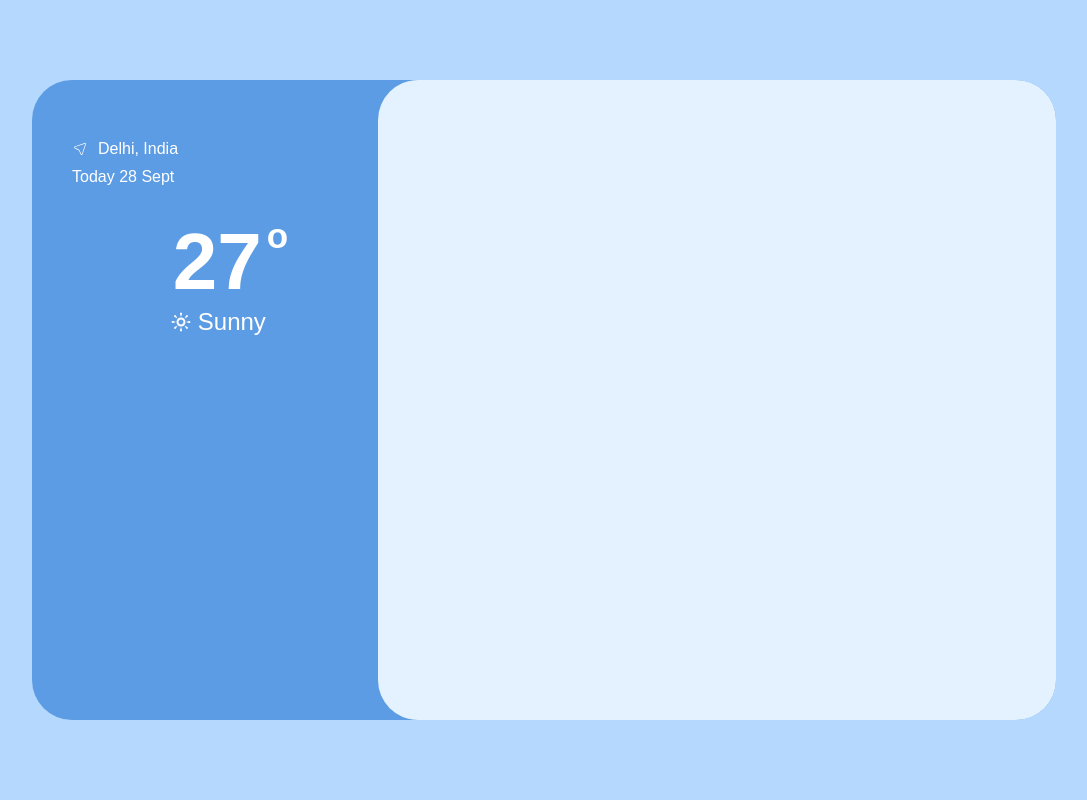
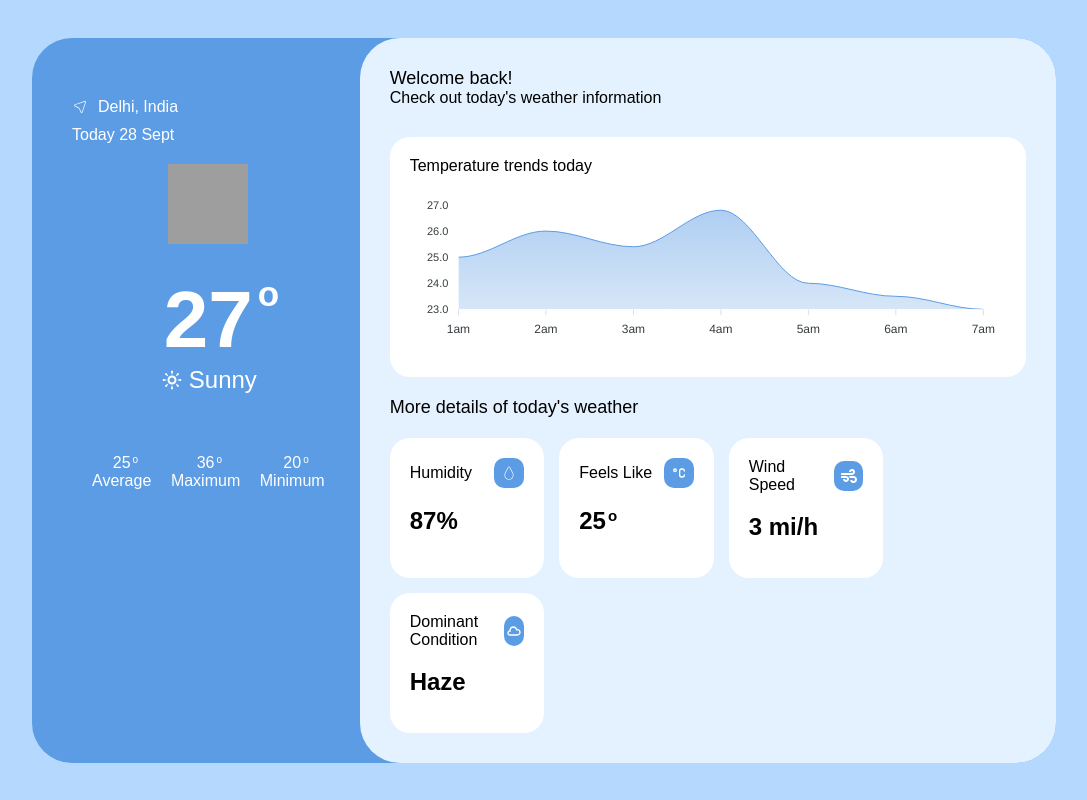
Before and after one commit to Anubhavgupta14/Real-Time-Weather-App, a Next.js app: page / in a window 1280 px wide. Shown: the whole page, without its empty margins (96-1183 px from the left). Built offline with nearby package versions, Linux system fonts and the light colour scheme; grey boxes are pictures that could not be loaded; a web font is replaced by a local one.

Commit message:
static design ready

```diff
--- /dev/null
+++ b/components/Left.jsx
@@ -0,0 +1,64 @@
+import React from "react";
+import { CiLocationArrow1 } from "react-icons/ci";
+import {
+  TiWeatherSunny,
+  TiWeatherDownpour,
+  TiWeatherCloudy,
+  TiWeatherNight,
+  TiWeatherSnow,
+  TiWeatherStormy,
+  TiWeatherWindyCloudy,
+} from "react-icons/ti"; //sunny, rain
+import Image from "next/image";
+
+const Left = () => {
+  return (
+    <div className="left">
+      <div className="location">
+        <div className="location-icons">
+          <CiLocationArrow1 />
+          <p>Delhi, India</p>
+        </div>
+      </div>
+      <div className="dates">
+        <p>Today 28 Sept</p>
+      </div>
+      <div>
+        <div className="image-condition">
+          <Image src={"/clear.png"} alt="cover" height={80} width={80} />
+        </div>
+      </div>
+      <div className="temp">
+        <h2 className="main-temp">
+          27<span className="cel"> o</span>
+        </h2>
+      </div>
+      <div className="conditions">
+        <TiWeatherSunny />
+        <p>Sunny</p>
+      </div>
+      <div className="avgTempdiv">
+        <div className="avgCard">
+          <p style={{ position: "relative" }}>
+            25<span className="cel3">o</span>
+          </p>
+          <p>Average</p>
+        </div>
+        <div className="avgCard">
+          <p style={{ position: "relative" }}>
+            36<span className="cel3">o</span>
+          </p>
+          <p>Maximum</p>
+        </div>
+        <div className="avgCard">
+          <p style={{ position: "relative" }}>
+            20<span className="cel3">o</span>
+          </p>
+          <p>Minimum</p>
+        </div>
+      </div>
+    </div>
+  );
+};
+
+export default Left;
--- /dev/null
+++ b/components/Right.jsx
@@ -0,0 +1,133 @@
+import React from "react";
+import dynamic from "next/dynamic";
+import { CiDroplet } from "react-icons/ci";
+import { TbTemperatureCelsius } from "react-icons/tb";
+import { FaWind } from "react-icons/fa";
+import { TiWeatherCloudy } from "react-icons/ti";
+
+const Chart = dynamic(() => import("react-apexcharts"), { ssr: false });
+
+const Right = () => {
+  const PaidChart = {
+    series: [
+      {
+        name: "Paid",
+        data: [25, 26, 25.4, 26.8, 24, 23.5, 23],
+      },
+    ],
+    options: {
+      chart: {
+        type: "area",
+        width: "100%",
+        height: "100%",
+        toolbar: {
+          show: false,
+        },
+      },
+      colors: ["#5c9ce4"],
+      dataLabels: {
+        enabled: false,
+      },
+      stroke: {
+        show: true,
+        width: 1,
+        curve: "smooth",
+      },
+      fill: {
+        type: "gradient",
+        gradient: {
+          shade: "light",
+          type: "vertical",
+          shadeIntensity: 0,
+          opacityFrom: 0.7,
+          opacityTo: 0.5,
+        },
+      },
+      legend: {
+        show: false,
+      },
+      xaxis: {
+        show: true,
+        categories: ["1am", "2am", "3am", "4am", "5am", "6am", "7am"],
+        labels: {
+          show: true,
+        },
+        axisBorder: {
+          show: false,
+        },
+      },
+      yaxis: {
+        show: true,
+      },
+      grid: {
+        show: false,
+      },
+    },
+  };
+  return (
+    <div className="right">
+      <div>
+        <p className="welcome">Welcome back!</p>
+        <p>Check out today's weather information</p>
+      </div>
+      <div className="history">
+        <div className="temp-trends">
+          <p>Temperature trends today</p>
+          {typeof window !== "undefined" && (
+            <Chart
+              options={PaidChart.options}
+              series={PaidChart.series}
+              type="area"
+              width={"100%"}
+              height={"100%"}
+            />
+          )}
+        </div>
+      </div>
+
+      <p className="welcome" style={{ marginTop: "20px" }}>
+        More details of today's weather
+      </p>
+      <div className="others">
+        <div className="cards">
+          <div className="top-card">
+            <p>Humidity</p>
+            <div className="card-icon">
+              <CiDroplet />
+            </div>
+          </div>
+          <h2>87%</h2>
+        </div>
+        <div className="cards">
+          <div className="top-card">
+            <p>Feels Like</p>
+            <div className="card-icon">
+              <TbTemperatureCelsius />
+            </div>
+          </div>
+          <h2 className="temp-card">25<span className="cel2">o</span></h2>
+        </div>
+        <div className="cards">
+          <div className="top-card">
+            <p>Wind Speed</p>
+            <div className="card-icon">
+              <FaWind />
+            </div>
+          </div>
+          <h2>3 mi/h</h2>
+        </div>
+        <div className="cards">
+          <div className="top-card">
+            <p>Dominant Condition</p>
+            <div className="card-icon">
+              <TiWeatherCloudy />
+            </div>
+          </div>
+          <h2>Haze</h2>
+        </div>
+      </div>
+    </div>
+  );
+};
+
+export default Right;
--- a/package.json
+++ b/package.json
@@ -9,8 +9,10 @@
     "lint": "next lint"
   },
   "dependencies": {
+    "apexcharts": "^3.54.1",
     "next": "14.2.15",
     "react": "^18",
+    "react-apexcharts": "^1.4.1",
     "react-dom": "^18",
     "react-icons": "^5.3.0"
   }
--- a/src/pages/index.jsx
+++ b/src/pages/index.jsx
@@ -1,35 +1,15 @@
-import React from 'react'
-import { CiLocationArrow1 } from "react-icons/ci";
-import { TiWeatherSunny,TiWeatherDownpour, TiWeatherCloudy,TiWeatherNight, TiWeatherSnow,TiWeatherStormy,TiWeatherWindyCloudy } from "react-icons/ti"; //sunny, rain
-
+import React from "react";
+import Left from "../../components/Left";
+import Right from "../../components/Right";
 const index = () => {
   return (
-    <div className='parent'>
-      <div className='main'>
-        <div className='left'>
-          <div className='location'>
-            <div className='location-icons'>
-              <CiLocationArrow1/>
-              <p>Delhi, India</p>
-            </div>
-          </div>
-          <div className='dates'>
-            <p>Today 28 Sept</p>
-          </div>
-          <div className='temp'>
-            <h2 className='main-temp'>27<span className='cel'>{" "}o</span></h2>
-          </div>
-          <div className='conditions'>
-            <TiWeatherSunny/>
-            <p>Sunny</p>
-          </div>
-        </div>
-        <div className='right'>
-
-        </div>
+    <div className="parent">
+      <div className="main">
+        <Left />
+        <Right />
       </div>
     </div>
-  )
-}
+  );
+};
 
-export default index
+export default index;
--- a/src/styles/globals.css
+++ b/src/styles/globals.css
@@ -18,7 +18,6 @@ p{
 }
 .main{
   width: 80%;
-  height: 80%;
   border-radius: 40px;
   display: flex;
   background-color: #5c9ce4;
@@ -31,8 +30,12 @@ p{
 .right{
   width: 70%;
   border-radius: 40px;
-  height: 100%;
   background-color: #e4f2ff;
+  padding: 30px 30px;
+}
+.welcome{
+  font-weight: 500;
+  font-size: 18px;
 }
 .location-icons{
   display: flex;
@@ -67,3 +70,81 @@ p{
   gap: 5px;
   font-size: 24px;
 }
+.image-condition{
+  display: flex;
+  align-items: center;
+  justify-content: center;
+  margin-top: 20px;
+}
+.history{
+  height: 200px;
+  background-color: white;
+  margin-top: 30px;
+  border-radius: 20px;
+  padding: 20px 20px;
+}
+.history p{
+  font-size: 16px;
+  font-weight: 400;
+}
+.temp-trends{
+  margin-bottom: 20px;
+}
+.others{
+  margin-top: 20px;
+  display: flex;
+  align-items: center;
+  flex-wrap: wrap;
+  gap: 15px;
+}
+.cards{
+  width: 18%;
+  height: 100px;
+  background-color: white;
+  border-radius: 20px;
+  padding: 20px 20px;
+}
+.card-icon{
+  display: flex;
+  align-items: center;
+  justify-content: center;
+  background-color: #5c9ce4;
+  color: white;
+  border-radius: 10px;
+  font-size: 16px;
+  height: 30px;
+  width: 30px;
+}
+.top-card{
+  display: flex;
+  align-items: center;
+  justify-content: space-between;
+}
+.temp-card{
+  position: relative;
+}
+.cel2{
+  position: absolute;
+  top: 0;
+  font-size: 15px;
+  margin-left: 2px;
+}
+.cel3{
+  position: absolute;
+  top: 0;
+  font-size: 10px;
+  margin-left: 2px;
+}
+.avgTempdiv{
+  margin-top: 60px;
+  margin-inline: 20px;
+  display: flex;
+  align-items: center;
+  justify-content: space-between;
+}
+.avgCard{
+  display: flex;
+  align-items: center;
+  flex-direction: column;
+
+}
```
Also changed, not shown: 1 other file (tests, documents, lock files or other folders).
